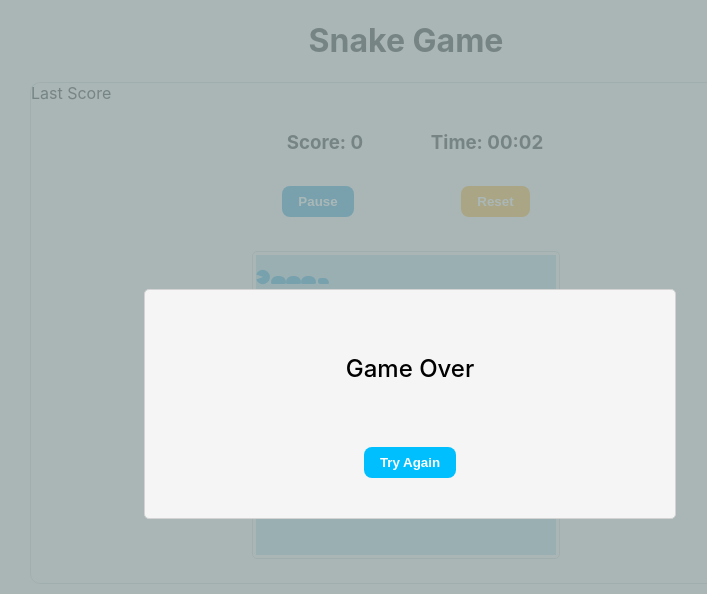
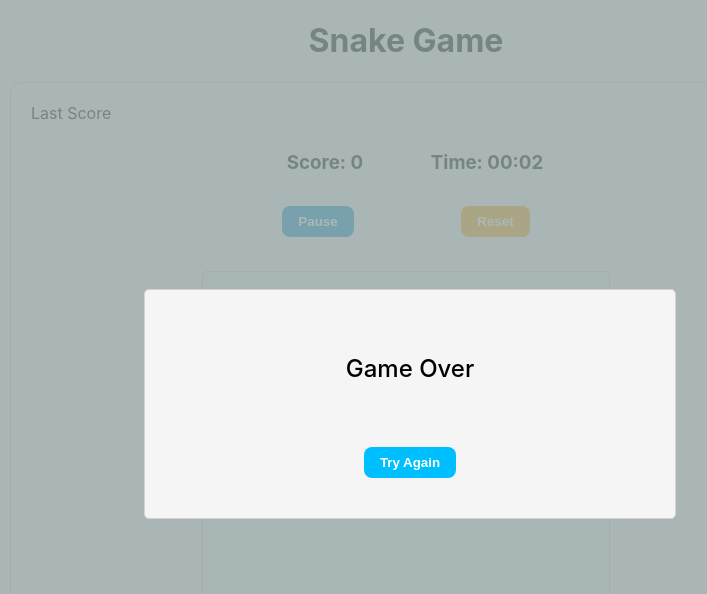
Before and after one commit to andpenaspal/react-snake-game-v1, a React (Create React App) app: page / in a window 1280 px wide. Both pictures are taken after a click on the button "Start". Shown: the top 594 px of the page, without its empty margins (234-941 px from the left). Built offline with nearby package versions, Linux system fonts and the light colour scheme.

Commit message:
Improve CSS

```diff
--- a/src/Components/BoardTile.tsx
+++ b/src/Components/BoardTile.tsx
@@ -4,16 +4,23 @@ import styled from 'styled-components';
 import FoodObserver from 'utils/FoodObserver';
 import SnakeMovementTraceObserver, { SnakeMovementTraceEvent } from 'utils/SnakeMovementObserver';
 import SnakeMovementObserver, { SnakeMovementEvent } from 'utils/SnakeObserver';
+import { TileDimensions } from 'Definitions/Board';
 import Food from './Food';
 import SnakeHead from './Snake/SnakeHead/SnakeHead';
 import SnakeTail from './Snake/SnakeTail';
 import SnakeUnit from './Snake/SnakeBodyUnit';
 
 const StyledTile = styled.div`
-  height: 15px;
-  width: 15px;
+  height: ${TileDimensions}px;
+  width: ${TileDimensions}px;
 
-  background-color: lightblue;
+  background-color: ${({
+    theme: {
+      palette: {
+        general: { backgroundColor },
+      },
+    },
+  }) => backgroundColor.light};
   box-sizing: border-box;
   display: flex;
   justify-content: center;
--- a/src/Components/Food.tsx
+++ b/src/Components/Food.tsx
@@ -2,8 +2,8 @@ import React, { FunctionComponent } from 'react';
 import styled from 'styled-components';
 
 const StyledDiv = styled.div`
-  height: 5px;
-  width: 5px;
+  height: 40%;
+  width: 40%;
   border-radius: 50%;
   background-color: ${({
     theme: {
--- a/src/Components/GameBoard.tsx
+++ b/src/Components/GameBoard.tsx
@@ -1,5 +1,5 @@
 import { FlexContainer } from 'BasicComponents/FlexContainer';
-import BoardDimensions from 'Definitions/Board';
+import { BoardDimensions, TileDimensions } from 'Definitions/Board';
 import {
   initialSnakeState,
   MovementDirection,
@@ -52,8 +52,8 @@ const StyledBoardBordered = styled.div<StyledBoardProps>`
 const StyledBoard = styled(FlexContainer)`
   flex-wrap: wrap;
   margin: auto;
-  width: ${() => `${15 * BoardDimensions}px`};
-  height: ${() => `${15 * BoardDimensions}px`};
+  width: ${() => `${TileDimensions * BoardDimensions}px`};
+  height: ${() => `${TileDimensions * BoardDimensions}px`};
 `;
 
 const loadInitBoard = () =>
--- a/src/Components/Snake/SnakeHead/SnakeHead.tsx
+++ b/src/Components/Snake/SnakeHead/SnakeHead.tsx
@@ -1,12 +1,12 @@
-import { MOVEMENT_DIRECTION, snakeDimension, SnakeMovementDirection } from 'Definitions/Snake';
+import { MOVEMENT_DIRECTION, SnakeMovementDirection } from 'Definitions/Snake';
 import React, { FunctionComponent } from 'react';
 import styled from 'styled-components';
 import SnakeHeadHorizontal from './SnakeHeadHorizontal';
 import SnakeHeadVertical from './SnakeHeadVertical';
 
 const StyledDiv = styled.div`
-  width: ${snakeDimension.head}px;
-  height: ${snakeDimension.head}px;
+  width: 90%;
+  height: 90%;
   position: relative;
 `;
 
--- a/src/Components/Snake/SnakeHead/SnakeHeadHorizontal.tsx
+++ b/src/Components/Snake/SnakeHead/SnakeHeadHorizontal.tsx
@@ -1,4 +1,4 @@
-import { HorizontalDirection, SnakeUnitProps, snakeDimension } from 'Definitions/Snake';
+import { HorizontalDirection, SnakeUnitProps } from 'Definitions/Snake';
 import { snakeHeadMovementCSS } from 'Definitions/SnakeEat';
 import React, { FunctionComponent } from 'react';
 import styled from 'styled-components';
@@ -12,13 +12,13 @@ const BaseHorizontalSnakeHead = styled.div<SnakeUnitProps<HorizontalDirection>>`
 
 const SnakeHeadTop = styled(BaseHorizontalSnakeHead)`
   top: 0;
-  border-radius: ${`${snakeDimension.head}px ${snakeDimension.head}px 0px 0px;`};
+  border-radius: ${`10rem 10rem 0px 0px;`};
   ${({ movementDirection: movement }) => snakeHeadMovementCSS[movement].topSide}
 `;
 
 const SnakeHeadBottom = styled(BaseHorizontalSnakeHead)`
   bottom: 0;
-  border-radius: ${`0 0 ${snakeDimension.head}px ${snakeDimension.head}px`};
+  border-radius: ${`0 0 10rem 10rem`};
   ${({ movementDirection: movement }) => snakeHeadMovementCSS[movement].bottomSide}
 `;
 
--- a/src/Components/Snake/SnakeHead/SnakeHeadVertical.tsx
+++ b/src/Components/Snake/SnakeHead/SnakeHeadVertical.tsx
@@ -1,4 +1,4 @@
-import { SnakeUnitProps, VerticalDirection, snakeDimension } from 'Definitions/Snake';
+import { SnakeUnitProps, VerticalDirection } from 'Definitions/Snake';
 import { snakeHeadMovementCSS } from 'Definitions/SnakeEat';
 import React, { FunctionComponent } from 'react';
 import styled from 'styled-components';
@@ -12,13 +12,13 @@ const BaseVerticalSnakeHead = styled.div<SnakeUnitProps<VerticalDirection>>`
 
 const SnakeRight = styled(BaseVerticalSnakeHead)`
   right: 0;
-  border-radius: ${`0px ${snakeDimension.head}px ${snakeDimension.head}px 0px;`};
+  border-radius: ${`0px 10rem 10rem 0px;`};
   ${({ movementDirection: movement }) => snakeHeadMovementCSS[movement].rightSide}
 `;
 
 const SnakeLeft = styled(BaseVerticalSnakeHead)`
   left: 0;
-  border-radius: ${`${snakeDimension.head}px 0px 0px ${snakeDimension.head}px`};
+  border-radius: ${`10rem 0px 0px 10rem`};
   ${({ movementDirection: movement }) => snakeHeadMovementCSS[movement].leftSide}
 `;
 
--- a/src/Definitions/Board.ts
+++ b/src/Definitions/Board.ts
@@ -1,3 +1,3 @@
-const BoardDimensions = 20;
+export const BoardDimensions = 20;
 
-export default BoardDimensions;
+export const TileDimensions = 20;
--- a/src/Definitions/Snake.ts
+++ b/src/Definitions/Snake.ts
@@ -24,8 +24,6 @@ export const getSnakeSpeed = ({
 };
 
 export const initialSnakeState = { head: 30, body: [31, 32, 33], tail: 34 };
-
-export const snakeDimension = { head: 14, body: 10, tail: { width: 10, height: 7 } };
 
 export enum MOVEMENT_DIRECTION {
   UP = 'UP',
--- a/src/Definitions/SnakeBodyUnitCSS.ts
+++ b/src/Definitions/SnakeBodyUnitCSS.ts
@@ -96,11 +96,11 @@ const leftUpMoveCSS = (bgColor: string) => `
     position: absolute;
     background: ${bgColor};
     content: '';
-    width: 90%;
+    width: 85%;
     height: 50%;
     border-radius: 20px 20px 5px 5px;
-    top: 40%;
-    margin-left: 1px;
+    top: 45%;
+    margin-left: 2px;
   }
   &:after {
     position: absolute;
@@ -110,6 +110,7 @@ const leftUpMoveCSS = (bgColor: string) => `
     height: 90%;
     content: '';
     border-radius: 5px 20px 5px 20px;
+    margin-top: 1px;
   }
 `;
 
--- a/src/Pages/SnakeGame.tsx
+++ b/src/Pages/SnakeGame.tsx
@@ -15,7 +15,7 @@ const StyledHeader = styled.h1`
 const StyledGameContainer = styled.div`
   margin: auto;
   max-width: 750px;
-  height: 500px;
+  padding: 20px;
   border: 1px solid
     ${({
       theme: {
```
